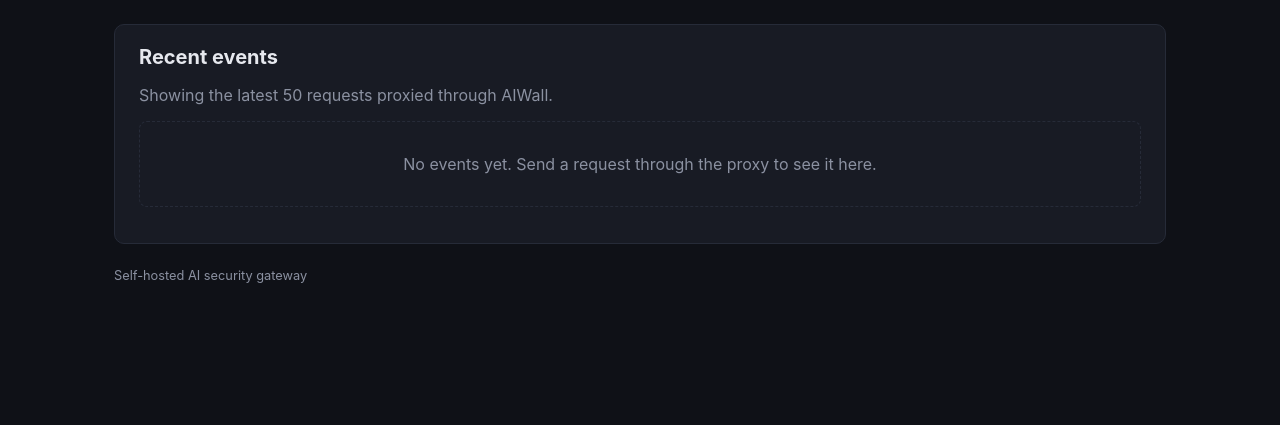
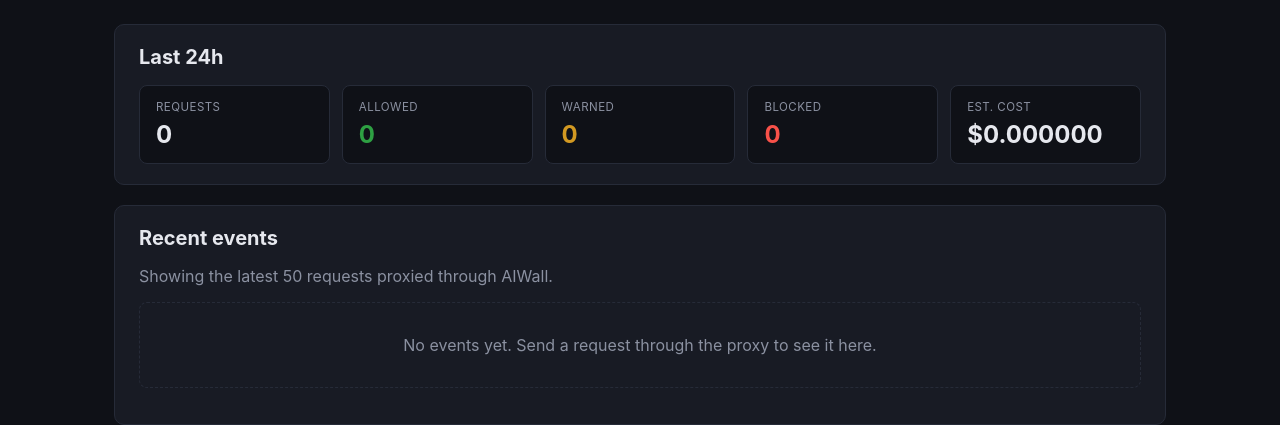
Before and after one commit to MohsenBah/AIWall, a FastAPI app: page / in a window 1280 px wide. Shown: the part 52-477 px from the top of the page. Run offline with FastAPI, Linux system fonts and the light colour scheme.

Commit message:
dashboard summary panel with counts + cost

```diff
--- a/backend/app/audit/writer.py
+++ b/backend/app/audit/writer.py
@@ -2,8 +2,8 @@
 
 from __future__ import annotations
 
-from dataclasses import dataclass
-from datetime import datetime, timezone
+from dataclasses import dataclass, field
+from datetime import datetime, timedelta, timezone
 
 from sqlalchemy.engine import Engine
 
@@ -31,6 +31,30 @@ class AuditEvent:
     raw_prompt: str | None = None
     raw_response: str | None = None
     timestamp: datetime | None = None
+
+
+@dataclass(frozen=True)
+class AuditSummary:
+    window_hours: int
+    total: int = 0
+    decision_counts: dict[str, int] = field(default_factory=dict)
+    total_estimated_cost: float = 0.0
+
+    @property
+    def allow(self) -> int:
+        return self.decision_counts.get("allow", 0)
+
+    @property
+    def warn(self) -> int:
+        return self.decision_counts.get("warn", 0)
+
+    @property
+    def block(self) -> int:
+        return self.decision_counts.get("block", 0)
+
+    @property
+    def error(self) -> int:
+        return self.decision_counts.get("error", 0)
 
 
 class AuditWriter:
@@ -71,3 +95,27 @@ class AuditWriter:
         with self._session_factory() as session:
             stmt = select(AuditEventRow).order_by(AuditEventRow.id.desc()).limit(limit)
             return list(session.scalars(stmt).all())
+
+    def summary(self, window_hours: int = 24) -> AuditSummary:
+        from sqlalchemy import func, select
+
+        since = datetime.now(timezone.utc) - timedelta(hours=window_hours)
+        with self._session_factory() as session:
+            count_stmt = (
+                select(AuditEventRow.decision, func.count())
+                .where(AuditEventRow.timestamp >= since)
+                .group_by(AuditEventRow.decision)
+            )
+            decision_counts = {decision: count for decision, count in session.execute(count_stmt)}
+
+            cost_stmt = select(func.coalesce(func.sum(AuditEventRow.estimated_cost), 0.0)).where(
+                AuditEventRow.timestamp >= since
+            )
+            total_cost = session.execute(cost_stmt).scalar_one()
+
+        return AuditSummary(
+            window_hours=window_hours,
+            total=sum(decision_counts.values()),
+            decision_counts=decision_counts,
+            total_estimated_cost=float(total_cost or 0.0),
+        )
--- a/backend/app/web/routes.py
+++ b/backend/app/web/routes.py
@@ -14,6 +14,7 @@ TEMPLATES_DIR = WEB_DIR / "templates"
 STATIC_DIR = WEB_DIR / "static"
 
 DEFAULT_EVENT_LIMIT = 50
+DEFAULT_SUMMARY_WINDOW_HOURS = 24
 
 
 def build_templates() -> Jinja2Templates:
@@ -27,10 +28,15 @@ def create_web_router(templates: Jinja2Templates) -> APIRouter:
     async def dashboard(request: Request) -> HTMLResponse:
         audit_writer = request.app.state.audit_writer
         events = audit_writer.list_recent(limit=DEFAULT_EVENT_LIMIT)
+        summary = audit_writer.summary(window_hours=DEFAULT_SUMMARY_WINDOW_HOURS)
         return templates.TemplateResponse(
             request,
             "dashboard.html",
-            {"events": events, "event_limit": DEFAULT_EVENT_LIMIT},
+            {
+                "events": events,
+                "event_limit": DEFAULT_EVENT_LIMIT,
+                "summary": summary,
+            },
         )
 
     return router
--- a/backend/app/web/static/style.css
+++ b/backend/app/web/static/style.css
@@ -60,6 +60,38 @@ h1 { font-size: 1.25rem; margin: 0 0 0.25rem; }
 
 .muted { color: var(--muted); }
 
+.summary { margin-bottom: 1.25rem; }
+
+.cards {
+    display: grid;
+    grid-template-columns: repeat(auto-fit, minmax(130px, 1fr));
+    gap: 0.75rem;
+    margin-top: 1rem;
+}
+
+.card {
+    display: flex;
+    flex-direction: column;
+    gap: 0.35rem;
+    padding: 0.9rem 1rem;
+    background: var(--bg);
+    border: 1px solid var(--border);
+    border-radius: 8px;
+}
+
+.card-label {
+    color: var(--muted);
+    font-size: 0.72rem;
+    text-transform: uppercase;
+    letter-spacing: 0.04em;
+}
+
+.card-value { font-size: 1.5rem; font-weight: 700; }
+
+.card-allow .card-value { color: var(--allow); }
+.card-warn .card-value { color: var(--warn); }
+.card-block .card-value { color: var(--block); }
+
 table.events {
     width: 100%;
     border-collapse: collapse;
--- a/backend/app/web/templates/dashboard.html
+++ b/backend/app/web/templates/dashboard.html
@@ -3,6 +3,32 @@
 {% block title %}AIWall - Dashboard{% endblock %}
 
 {% block content %}
+<section class="panel summary">
+    <h1>Last {{ summary.window_hours }}h</h1>
+    <div class="cards">
+        <div class="card">
+            <span class="card-label">Requests</span>
+            <span class="card-value">{{ summary.total }}</span>
+        </div>
+        <div class="card card-allow">
+            <span class="card-label">Allowed</span>
+            <span class="card-value">{{ summary.allow }}</span>
+        </div>
+        <div class="card card-warn">
+            <span class="card-label">Warned</span>
+            <span class="card-value">{{ summary.warn }}</span>
+        </div>
+        <div class="card card-block">
+            <span class="card-label">Blocked</span>
+            <span class="card-value">{{ summary.block }}</span>
+        </div>
+        <div class="card">
+            <span class="card-label">Est. cost</span>
+            <span class="card-value">${{ '%.6f'|format(summary.total_estimated_cost) }}</span>
+        </div>
+    </div>
+</section>
+
 <section class="panel">
     <h1>Recent events</h1>
     <p class="muted">Showing the latest {{ event_limit }} requests proxied through AIWall.</p>
```
Also changed, not shown: backend/tests/test_audit_summary.py (added, +59 -0 lines), backend/tests/test_web.py (+4 -0 lines), README.md.
